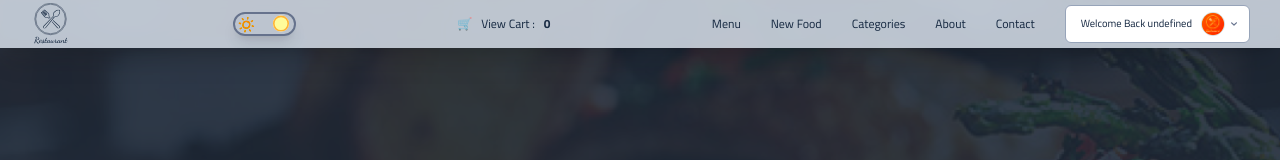
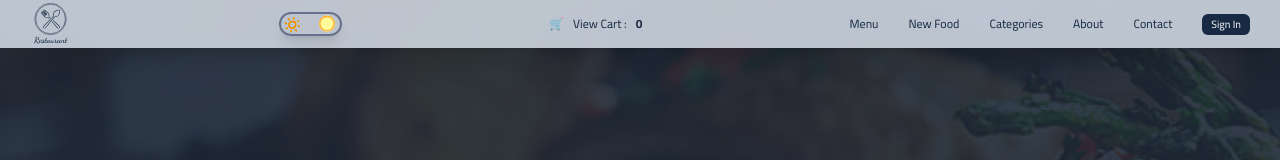
Before and after one commit to MHMDHIDR/cst3990-restaurant, a Next.js app: page /auth/login in a window 1280 px wide. Shown: the top 160 px of the page. Built offline with nearby package versions, Linux system fonts and the light colour scheme; no server answers; the database is empty.

Commit message:
Google Auth is working 06.01.2024

```diff
--- a/components/Nav.tsx
+++ b/components/Nav.tsx
@@ -14,8 +14,6 @@ import useAuth from 'hooks/useAuth'
 import { handleSignout } from 'utils/functions/handleSignout'
 import { LoadingPage } from './Loading'
 import { USER } from '@constants'
-import { getSession } from 'next-auth/react'
-import { UserProps } from '@types'
 
 const Nav = () => {
   const { items } = useContext(CartContext)
@@ -23,15 +21,6 @@ const Nav = () => {
   const [cartItemsLength, setCartItemsLength] = useState(0)
 
   const router = useRouter()
-
-  // const getUserSession = async () => {
-  //   const session = await getSession()
-  //   // const { user }: { user: UserProps } = session || { user: null }
-
-  //   console.log('User Nav.jsx from getSession => ', session)
-  // }
-
-  // getUserSession()
 
   console.log('User useAuth => ', user)
 
@@ -156,7 +145,7 @@ const Nav = () => {
               <MyLink to='contact'>Contact</MyLink>
             </li>
             <li className='flex gap-3'>
-              {user ? (
+              {user.LoggedIn === 1 ? (
                 <NavMenu
                   label={`Welcome Back ${
                     !user ? USER.userFullName : user.userFullName ?? user.name
--- a/hooks/useAuth.ts
+++ b/hooks/useAuth.ts
@@ -50,7 +50,10 @@ const useAuth = () => {
   }, [])
 
   return {
-    user: { ...session?.token?.user, image: session?.token?.picture },
+    user: {
+      ...session?.token!.user,
+      image: session?.token!.picture ?? null
+    },
     isAuth,
     userType,
     userStatus,
--- a/pages/auth/login.tsx
+++ b/pages/auth/login.tsx
@@ -66,7 +66,7 @@ const Login = () => {
               userPassword
             })
 
-      if (result!.error || result!.status === 400) {
+      if (result && (result.error || result.status === 400)) {
         setLoggedInStatus(0)
         setLoginMsg(`Invalid Email, Telephone Number Or Password. Please Try Again!`)
       } else {
@@ -98,8 +98,6 @@ const Login = () => {
           : null
       }
     } catch (error: any) {
-      console.error(error)
-
       setLoggedInStatus(error.response?.data?.LoggedIn)
       setLoginMsg(error.response?.data?.message)
     } finally {
```
